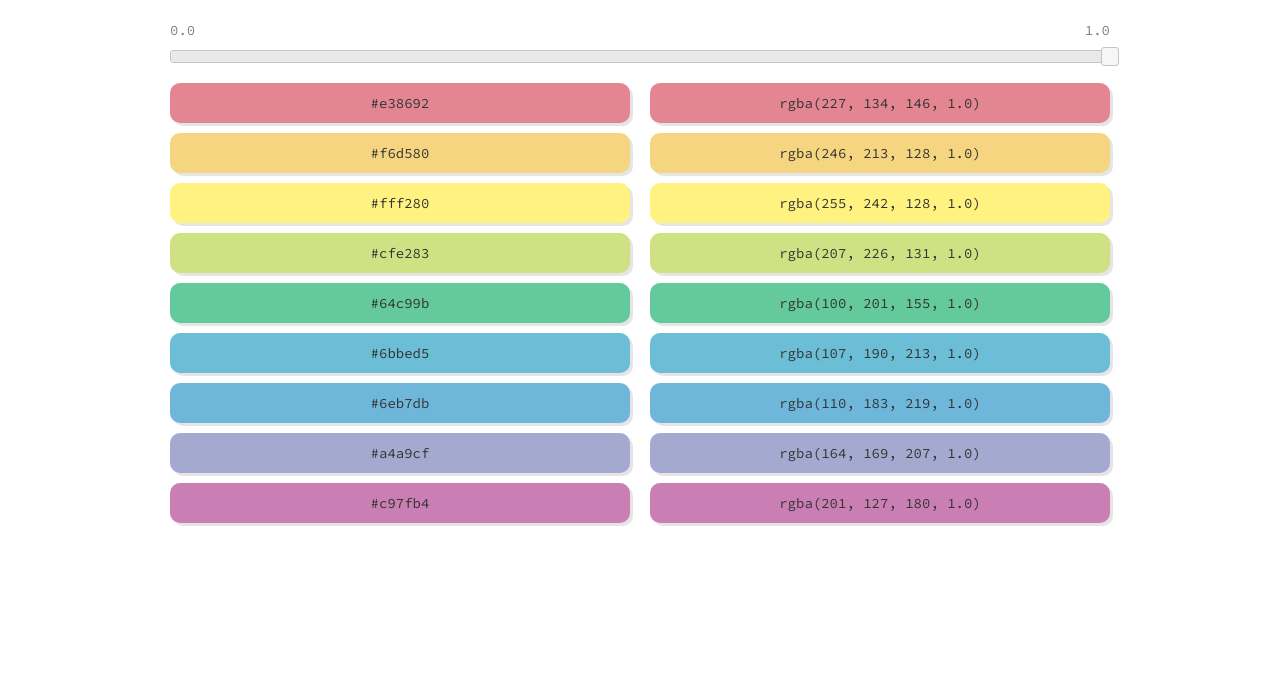
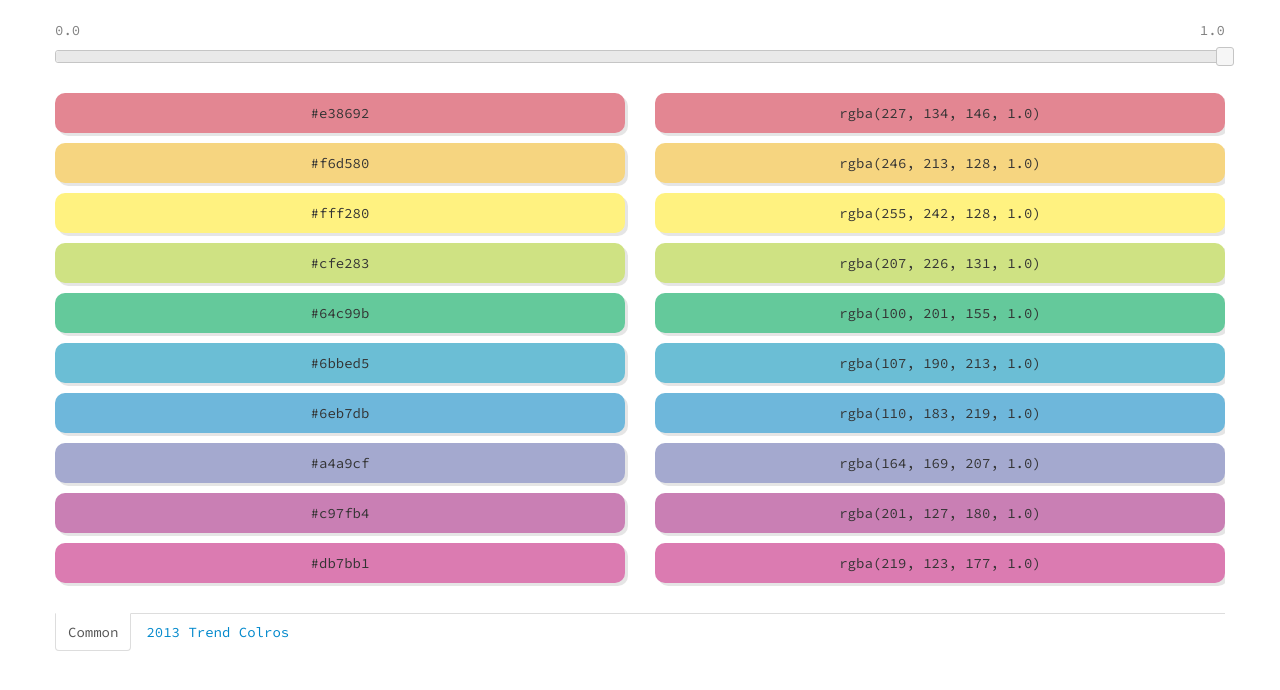
Before and after one commit to tsubakimoto/my_favorite_colors, a plain HTML site: page index.html in a window 1280 px wide. Drawn offline with nearby package versions, Linux system fonts and the light colour scheme.

Commit message:
add 2013 trend colors

```diff
--- a/css/index.css
+++ b/css/index.css
@@ -25,3 +25,15 @@ body {
 	text-align: center;
 	border-radius: 10px;
 }
+
+/* Landscape phone to portrait tablet */
+@media (max-width: 767px) {
+	.hex {
+		display: none;
+	}
+}
+
+/* Landscape phones and down */
+@media (max-width: 480px) {
+
+}
--- a/index.html
+++ b/index.html
@@ -2,9 +2,11 @@
 <html lang="ja">
 	<head>
 		<meta charset="UTF-8">
+		<meta name="viewport" content="width=device-width, initial=1.0">
 		<title>My Favorite Colors</title>
 		<link href='http://fonts.googleapis.com/css?family=Source+Code+Pro' rel='stylesheet' type='text/css'>
 		<link rel="stylesheet" type="text/css" href="css/bootstrap.min.css" media="all" />
+		<link rel="stylesheet" type="text/css" href="css/bootstrap-responsive.min.css" media="all" />
 		<link rel="stylesheet" href="http://code.jquery.com/ui/1.10.0/themes/base/jquery-ui.css" />
 		<link rel="stylesheet" type="text/css" href="css/index.css" media="all" />
 
@@ -27,9 +29,21 @@
 				</div>
 			</div>
 			<div class="row"></div>
+			<div class="tabbable tabs-below">
+				<div class="tab-content">
+					<div class="tab-pane active" id="common"></div>
+					<div class="tab-pane" id="trendcolors2013"></div>
+				</div>
+				<div class="row"></div>
+				<ul class="nav nav-tabs" id="color-tab">
+					<li class="active"><a href="#common">Common</a></li>
+					<li><a href="#trendcolors2013">2013 Trend Colros</a></li>
+				</ul>
+			</div>
 		</div>
 		<script src="http://ajax.googleapis.com/ajax/libs/jquery/1.8.3/jquery.min.js"></script>
 		<script src="http://ajax.googleapis.com/ajax/libs/jqueryui/1.9.2/jquery-ui.min.js"></script>
+		<script type="text/javascript" src="js/bootstrap.min.js"></script>
 		<script type="text/javascript" src="js/index.js"></script>
 	</body>
 </html>
--- a/js/index.js
+++ b/js/index.js
@@ -3,9 +3,12 @@ $(function() {
 	/*
 	 * 画面表示時イベント
 	 */
-  $(function() {
-    var rgba = new Array(
-      'rgba(227, 134, 146, 1.0)'
+	var rgbaArray = [];
+
+	// Common Colors
+	var common = new Array(
+		'common'
+		, 'rgba(227, 134, 146, 1.0)'
 		, 'rgba(246, 213, 128, 1.0)'
 		, 'rgba(255, 242, 128, 1.0)'
 		, 'rgba(207, 226, 131, 1.0)'
@@ -17,23 +20,61 @@ $(function() {
 		, 'rgba(219, 123, 177, 1.0)'
 	);
 
-    for (var i = 0; i < rgba.length - 1; i++) {
-      var hexClass = 'hex' + (i + 1);
-      var rgbaClass = 'rgba' + (i + 1);
-      var divRow = "<div class='row'><div class='span6 box hex " + hexClass + "'><span></span></div><div class='span6 box rgba " + rgbaClass + "'><span></span></div>";
+	// 2013 Trend Colors
+	var trendcolors2013 = new Array(
+		'trendcolors2013'
+		, 'rgba(0, 147, 117, 1.0)'
+		, 'rgba(155, 189, 170, 1.0)'
+		, 'rgba(182, 204, 61, 1.0)'
+		, 'rgba(177, 134, 183, 1.0)'
+		, 'rgba(227, 52, 58, 1.0)'
+		, 'rgba(255, 136, 85, 1.0)'
+		, 'rgba(252, 216, 88, 1.0)'
+		, 'rgba(121, 160, 192, 1.0)'
+		, 'rgba(240, 210, 193, 1.0)'
+		, 'rgba(36, 67, 115, 1.0)'
+	);
 
-      var colors = GetColors(rgba[i]);
-      var r = colors['r'];
-      var g = colors['g'];
-      var b = colors['b'];
-      var a = colors['a'];
-      var hexValue = ConvertToHexColor(r, g, b, a);
+	// Push to array
+	rgbaArray.push(common);
+	rgbaArray.push(trendcolors2013);
 
-      $('.color-area').append(divRow);
-      $('.' + hexClass).css('background-color', hexValue).find('span').text(hexValue);
-      $('.' + rgbaClass).css('background-color', rgba[i]).find('span').text(rgba[i]);
+	for (var i = 0; i < rgbaArray.length; i++) {
+
+		var rgba = rgbaArray[i];
+		for (var j = 1; j < rgba.length; j++) {
+
+			var colors = GetColors(rgba[j]);
+			var hexValue = ConvertToHexColor(colors['r'], colors['g'], colors['b'], colors['a']);
+
+			var hexSpan = $('<span>').text(hexValue);
+			var rgbaSpan = $('<span>').text(rgba[j]);
+
+			var divHex = $('<div>')
+											.addClass('span6')
+											.addClass('box')
+											.addClass('hex')
+											.addClass('hex' + i + '-' + j)
+											.css('background-color', hexValue)
+											.append(hexSpan);
+
+			var divRgba = $('<div>')
+											.addClass('span6')
+											.addClass('box')
+											.addClass('rgba')
+											.addClass('rgba' + i + '-' + j)
+											.css('background-color', rgba[j])
+											.append(rgbaSpan);
+
+			$('#' + rgba[0]).append($('<div>')
+																.addClass('row')
+																.append(divHex)
+																.append(divRgba)
+															);
+
 		}
-  });
+
+	}
 
 	/*
 	 * スライダー動作設定
@@ -96,14 +137,25 @@ $(function() {
 	function ConvertToHex(dec, alpha) {
 		var def = parseInt(dec);
 		var i = def + (255 - def) * (1 - alpha);
-    return Math.round(i).toString(16);
+		var hex = Math.round(i).toString(16);
+		return ('0' + hex).slice(-2);
 	}
 
 	/*
 	 * 色ブロッククリック時イベント
 	 */
 	$(document).on('click', '.box', function() {
+		$('.ui-widget-header')
+			.css('background', 'none')
+			.css('background-color', $(this).css('background-color'));
+	});
+
+	/*
+	 * タブクリック時イベント
+	 */
+	$('#color-tab a').click(function (e) {
+		e.preventDefault();
+		$(this).tab('show');
+	})
 
 });
-
-});
```
Lines whose indentation alone changed are shown as unchanged.
